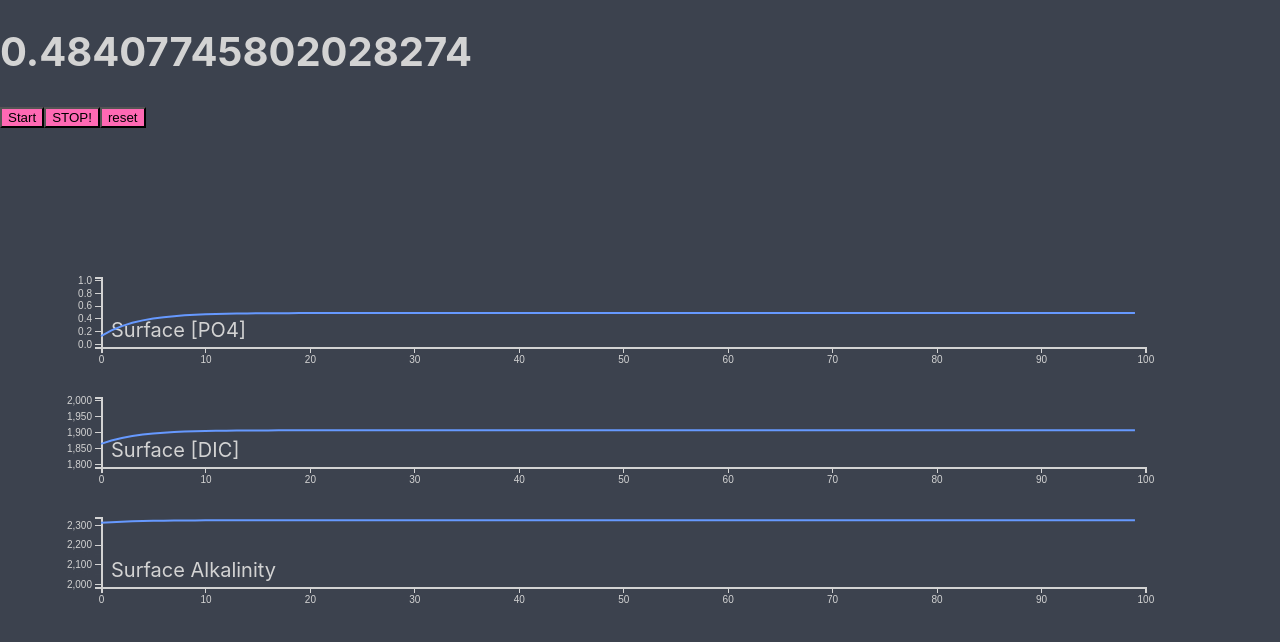
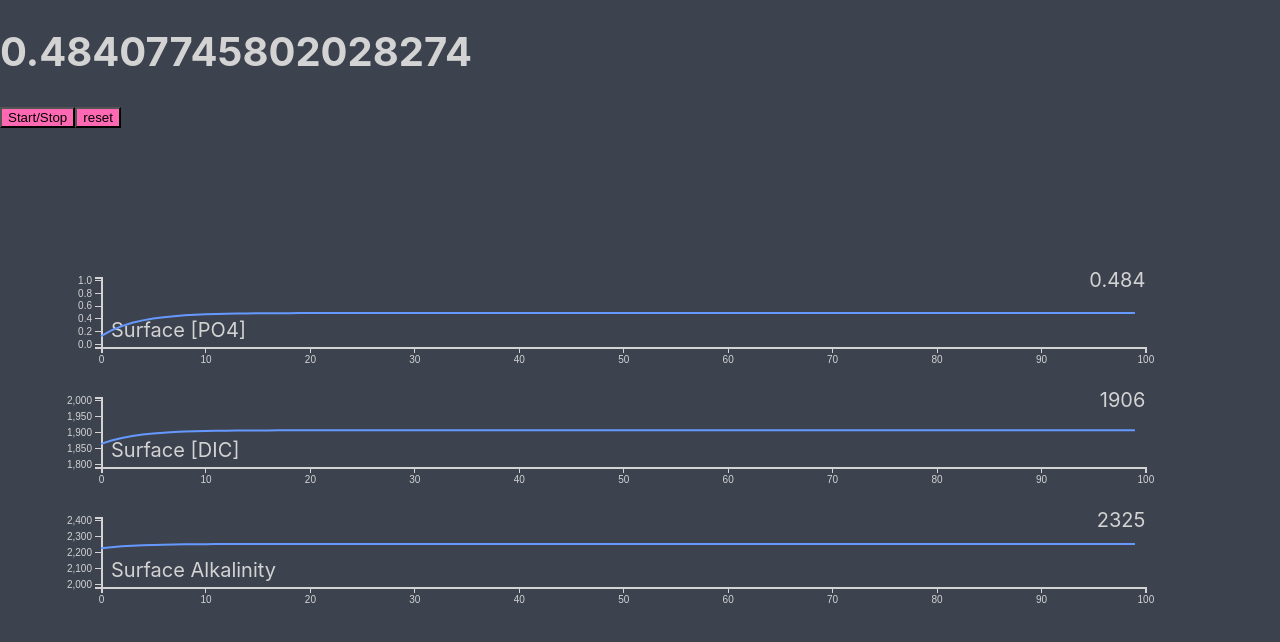
Before and after one commit to oscarbranson/interactprac, a React (Create React App) app in the folder carbon-live-js/: page / in a window 1280 px wide. Shown: the top 642 px of the page. Built offline with nearby package versions, Linux system fonts and the light colour scheme.

Commit message:
data labels for graph, start/stop toggle button

```diff
--- a/carbon-live-js/src/App.css
+++ b/carbon-live-js/src/App.css
@@ -37,6 +37,8 @@ body, html {
   min-height: 15vh;
 }
 
+/* Graphs */
+
 .graph-container {
   min-height: 75vh;
   display: flex;
@@ -71,6 +73,9 @@ svg path {
   fill: lightgray;
 }
 
+.data-label {
+  fill: lightgray
+}
 
 
 .button {
--- a/carbon-live-js/src/components/Graph.jsx
+++ b/carbon-live-js/src/components/Graph.jsx
@@ -70,6 +70,15 @@ export class Graph extends Component {
       .text(this.props.ylabel)
       .attr("class", "ylabel")
 
+    this.graph.dataLabel = this.graph.svg.append("text")
+      .data([this.props.data[this.props.param][this.props.npoints - 1].toPrecision(this.props.precision)])
+      .attr("x", width)
+      .attr("y", margin)
+      .style("text-anchor", "end")
+      .attr("class", "data-label")
+      .text(function(d) {return d})
+      // .text("test")
+
     this.graph.line = d3.line()
       .x((_, i) => this.graph.xScale(i))
       .y((d) => this.graph.yScale(d))
@@ -83,6 +92,12 @@ export class Graph extends Component {
     this.graph.svg.selectAll('path#dataline')
     .data([this.props.data[this.props.param]])
     .attr('d', this.graph.line)
+  }
+
+  updateDataLabel() {
+    this.graph.dataLabel
+      .data([this.props.data[this.props.param][this.props.npoints - 1].toPrecision(this.props.precision)])
+      .text(function(d) { return d })
   }
 
   updateYlim() {
@@ -102,6 +117,7 @@ export class Graph extends Component {
   componentDidUpdate() {
     this.updateYlim()
     this.updateLine()
+    this.updateDataLabel()
   }
 
   render() {
--- a/carbon-live-js/src/components/GraphPane.jsx
+++ b/carbon-live-js/src/components/GraphPane.jsx
@@ -4,20 +4,23 @@ import { Graph } from './Graph'
 export class GraphPane extends React.Component {
     // constructor(props) {
     //     super(props)
+    //     console.log(this.props)
     // }
 
     render () {
         let graphs = [];
-        for (let key in this.props.variables) {
+        for (let key of this.props.variables) {
+            let info = this.props.var_info[key]
             graphs.push(
                 <Graph
                     data = {this.props.data}
                     id = {key}
-                    min = {this.props.variables[key][0]}
-                    max = {this.props.variables[key][1]}
+                    min = {info['ymin']}
+                    max = {info['ymax']}
                     param = {key}
                     npoints = {this.props.npoints}
-                    ylabel = {this.props.labels[key]}
+                    ylabel = {info['label']}
+                    precision = {info['precision']}
                 />
             )
         }
--- a/carbon-live-js/src/components/Model.jsx
+++ b/carbon-live-js/src/components/Model.jsx
@@ -1,5 +1,5 @@
 import React from 'react';
-import { start_state, step, var_names } from './TwoBox';
+import { start_state, step, var_info} from './TwoBox';
 import { Button } from './ControlElements';
 // import { Graph } from './Graph';
 import { GraphPane } from './GraphPane';
@@ -28,6 +28,7 @@ export class Model extends React.Component {
         this.startSimulation = this.startSimulation.bind(this)
         this.stopSimulation = this.stopSimulation.bind(this)
         this.resetModel = this.resetModel.bind(this)
+        this.toggleSimulation = this.toggleSimulation.bind(this)
     }
 
     startSimulation() {
@@ -41,6 +42,14 @@ export class Model extends React.Component {
     stopSimulation() {
         clearInterval(this.interval);
         this.interval = null;
+    }
+
+    toggleSimulation() {
+        if (this.interval === null) {
+            this.startSimulation()
+        }  else {
+            this.stopSimulation()
+        }
     }
 
     resetModel() {
@@ -78,18 +87,15 @@ export class Model extends React.Component {
         <div id='main_panel'>
             <div className="control-container">
             <h1>{this.state.now.PO4_surf}</h1>
-            <Button onClick={this.startSimulation} label="Start"/>
-            <Button onClick={this.stopSimulation} label="STOP!"/>
+            <Button onClick={this.toggleSimulation} label="Start/Stop"/>
+            {/* <Button onClick={this.stopSimulation} label="STOP!"/> */}
             <Button onClick={this.resetModel} label="reset"/>
             </div>
             < GraphPane
                 data = {this.state.history}
-                variables = {{
-                    PO4_surf: [0,1],
-                    DIC_surf: [1800, 2000],
-                    TA_surf: [2000, 2200]}}
+                variables = {['PO4_surf', 'DIC_surf', 'TA_surf']}
+                var_info = {var_info}
                 npoints = {npoints}
-                labels = {var_names}
             />
         </div>
         )
--- a/carbon-live-js/src/components/TwoBox.jsx
+++ b/carbon-live-js/src/components/TwoBox.jsx
@@ -42,20 +42,81 @@ export const start_state = {
     'TA_surf': 2000
   };
 
-export const var_names = {
-  'vmix': 'Mixing Rate (m3 / yr)',
-  'tau': 'Productivity (tau)',
-  'percent_CaCO3': '% CaCO3',
-  'total_PO4': 'Total [PO4]',
-  'total_DIC': 'Total [DIC]',
-  'total_TA': 'Total Alkalinity',
-  'vol_deep': 'Deep Ocean Volume (m3)',
-  'vol_surf': 'Surface Ocean Volume (m3)',
-  'PO4_surf': 'Surface [PO4]',
-  'PO4_deep': 'Deep [PO4]',
-  'DIC_surf': 'Surface [DIC]',
-  'TA_surf': 'Surface Alkalinity'
-};
+export const var_info = {
+    // variable: [label, min, max]
+    'vmix': {
+        label:'Mixing Rate (m3 / yr)',
+        ymin: null,
+        ymax: null,
+        precision: null
+    },
+    'tau': {
+        label: 'Productivity (tau)',
+        ymin: null,
+        ymax: null,
+        precision: null
+    },
+    'percent_CaCO3': {
+        label: '% CaCO3',
+        ymin: 0,
+        ymax: 100,
+        precision: 1
+    },
+    'total_PO4': {
+        label: 'Total [PO4]',
+        ymin: 2,
+        ymax: 3,
+        precision: 3
+    },
+    'total_DIC': {
+        label: 'Total [DIC]',
+        ymin: 1800,
+        ymax: 2000,
+        precision: 4
+    },
+    'total_TA': {
+        label: 'Total Alkalinity',
+        ymin: 2200,
+        ymax: 2400,
+        precision: 4
+    },
+    'vol_deep': {
+        label: 'Deep Ocean Volume (m3)',
+        ymin: null,
+        ymax: null,
+        precision: null
+    },
+    'vol_surf': {
+        label: 'Surface Ocean Volume (m3)',
+        ymin: null,
+        ymax: null,
+        precision: null
+    },
+    'PO4_surf': {
+        label: 'Surface [PO4]',
+        ymin: 0,
+        ymax: 1,
+        precision: 3
+    },
+    'PO4_deep': {
+        label: 'Deep [PO4]',
+        ymin: 2.4,
+        ymax: 2.6,
+        precision: 3
+    },
+    'DIC_surf': {
+        label: 'Surface [DIC]',
+        ymin: 1800,
+        ymax: 2000,
+        precision: 4
+    },
+    'TA_surf': {
+        label: 'Surface Alkalinity',
+        ymin: 2200,
+        ymax: 2400,
+        precision: 4
+    },
+  };
 
 export function step(state) {
     let newState = Object.assign({}, state);
```
